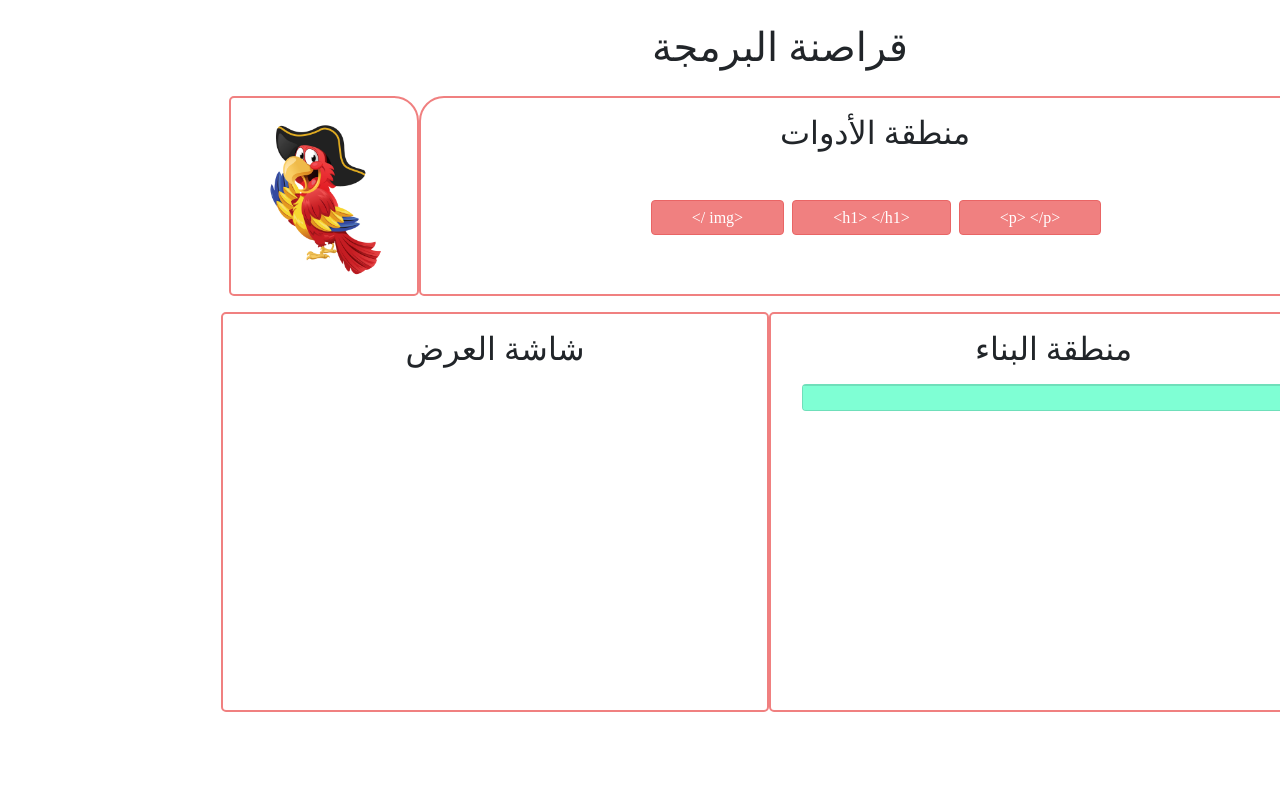
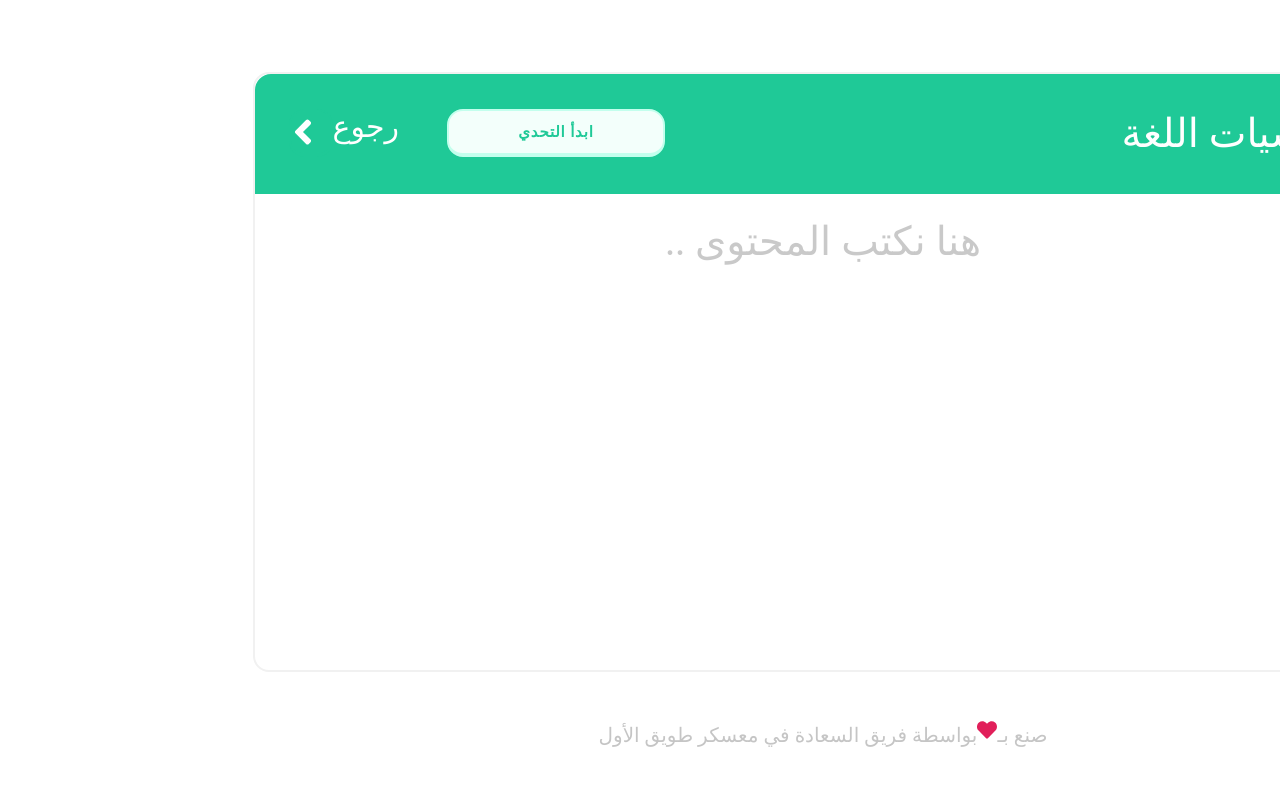
Before and after one commit to Pre1/code_pirates, a React (Create React App) app: page /level/content in a window 1280 px wide. Shown: the top 786 px of the page. Built offline with nearby package versions, Linux system fonts and the light colour scheme; a web font is replaced by a local one.

Commit message:
Create the main structure for content component

```diff
--- a/src/App.js
+++ b/src/App.js
@@ -8,12 +8,18 @@ import "bootstrap/dist/js/bootstrap.min.js";
 
 import "@atlaskit/css-reset";
 
+// Fontawesome
+import { FontAwesomeIcon } from "@fortawesome/react-fontawesome";
+import { faHeart } from "@fortawesome/free-solid-svg-icons";
+
 import style from "./assets/css/style.css";
 
 // Components
 import HomePage from "./Components/HomePage";
 import Playarea from "./Components/Level/PlayArea";
 import LevelList from "./Components/LevelList";
+import Content from "./Components/Level/CoursesContent";
+
 class App extends Component {
   render() {
     return (
@@ -21,10 +27,19 @@ class App extends Component {
         <div className="row justify-content-center mt-4">
           <Switch>
             <Route exact path="/" component={HomePage} />
+            <Route exact path="/level/content" component={Content} />
             <Route path="/level/:levelID" component={Playarea} />
             <Route path="/levels" component={LevelList} />
             <Redirect path="/levels" />
           </Switch>
+        </div>
+        <div className="row my-5 justify-content-center">
+          <span className="footer"> صنع بـ </span>
+          <FontAwesomeIcon className="footer footer-heart" icon={faHeart} />
+          <span className="footer">
+            {" "}
+            بواسطة فريق السعادة في معسكر طويق الأول
+          </span>
         </div>
       </div>
     );
--- /dev/null
+++ b/src/Components/Level/CoursesContent/index.js
@@ -0,0 +1,64 @@
+import React, { Component } from "react";
+import { Link } from "react-router-dom";
+import { connect } from "react-redux";
+
+// Fontawesome
+import { FontAwesomeIcon } from "@fortawesome/react-fontawesome";
+import { faAngleLeft } from "@fortawesome/free-solid-svg-icons";
+
+class CoursesContent extends Component {
+  render() {
+    return (
+      <div className="col-12 content-container mt-5">
+        <div className="col-12 content-header">
+          <div className="row">
+            <div className="col-6 text-right" style={{ fontSize: "40px" }}>
+              أساسيات اللغة
+            </div>
+            <div className="col-6 text-left">
+              <button className="col-5 ml-4 content-start-btn">
+                <Link
+                  to={
+                    this.props.levels[0].isAvailable &&
+                    `/level/${this.props.levels[0].id}`
+                  }
+                  style={{ color: "#1fc997", textDecoration: "none" }}
+                >
+                  ابدأ التحدي
+                </Link>
+              </button>
+              <Link
+                to={"/levels"}
+                style={{ color: "#16ab7f", textDecoration: "none" }}
+              >
+                <span
+                  className=" mr-4"
+                  style={{ fontSize: "30px", color: "#fff" }}
+                >
+                  رجوع
+                </span>
+                <button className="col-1 ml-1 content-back-btn">
+                  <FontAwesomeIcon
+                    style={{ color: "#fff", fontSize: "40px" }}
+                    icon={faAngleLeft}
+                  />
+                </button>
+              </Link>
+            </div>
+          </div>
+        </div>
+        <div className="col-12 mt-4">
+          <h1 style={{ color: "#c9c9c9" }}>هنا نكتب المحتوى ..</h1>
+        </div>
+      </div>
+    );
+  }
+}
+
+const mapStateToProps = state => {
+  return {
+    levels: state.levelsReducer.levels
+  };
+};
+
+export default connect(mapStateToProps)(CoursesContent);
--- a/src/Components/LevelList/LevelCard.js
+++ b/src/Components/LevelList/LevelCard.js
@@ -27,7 +27,12 @@ class LevelCard extends Component {
               </Link>
             </button>
             <button className="col-2 btn-light ml-4">
-              <img src={lightImg} />
+              <Link
+                to={level.isAvailable && `/level/content`}
+                style={{ color: "#fff", textDecoration: "none" }}
+              >
+                <img src={lightImg} />
+              </Link>
             </button>
           </div>
           <br />
--- a/src/Components/LevelList/index.js
+++ b/src/Components/LevelList/index.js
@@ -1,10 +1,6 @@
 import React, { Component } from "react";
 import { connect } from "react-redux";
 import pirateBird from "../../assets/images/pirateBird.png";
-
-// Fontawesome
-import { FontAwesomeIcon } from "@fortawesome/react-fontawesome";
-import { faHeart } from "@fortawesome/free-solid-svg-icons";
 
 // Components
 import LevelCard from "./LevelCard";
@@ -21,23 +17,17 @@ class LevelList extends Component {
 
     return (
       <div className="my-2">
-        <h2 className="mb-4" style={{ color: "#c5c5c5", fontSize: "60px" }}>
+        <h2
+          className="mb-4"
+          style={{
+            color: `${this.props.lang[0].titleColor}`,
+            fontSize: "60px"
+          }}
+        >
           {this.props.lang[0] && this.props.lang[0].name}
         </h2>
         <div className="row justify-content-center">{levelCards}</div>
         <br />
-
-        <div className="row my-5 justify-content-center">
-          {/* <h3 style={{ color: "#c5c5c5" }}>
-            صنع بـ بواسطة فريق السعادة من معسكر طويق الأول
-          </h3> */}
-          <span className="footer"> صنع بـ </span>
-          <FontAwesomeIcon className="footer footer-heart" icon={faHeart} />
-          <span className="footer">
-            {" "}
-            بواسطة فريق السعادة في معسكر طويق الأول
-          </span>
-        </div>
       </div>
     );
   }
--- a/src/assets/css/style.css
+++ b/src/assets/css/style.css
@@ -139,3 +139,97 @@ body {
  .footer-heart {
     color: #e11f5a;
  }
+
+ .content-container {
+    border: 2px solid #f1f1f1;
+    height: 100%;
+    min-height: 600px;
+    border-radius: 16px;
+    padding-left: 0px!important;
+    padding-right: 0px!important;
+ }
+
+ .content-header {
+    padding: 30px;
+    height: 100%;
+    min-height: 120px;
+    color: #fff;
+    background-color: #1fc997;
+    border-radius: 16px 16px 0px 0px;
+
+ }
+
+ .content-start-btn {
+    background-color: #fff;
+    color: #fff;
+    border-width: 2px 2px 4px;
+    border-color: #3db4c5;
+    border-radius: 16px;
+    border-style: solid;
+    cursor: pointer;
+    display: inline-block;
+    font-size: 15px;
+    line-height: 20px;
+    -webkit-tap-highlight-color: transparent;
+    text-align: center;
+    -ms-touch-action: manipulation;
+    touch-action: manipulation;
+    -webkit-transform: translateZ(0);
+    transform: translateZ(0);
+    transition: -webkit-filter .2s;
+    transition: filter .2s;
+    transition: filter .2s,-webkit-filter .2s;
+    -webkit-user-select: none;
+    -moz-user-select: none;
+    -ms-user-select: none;
+    user-select: none;
+    vertical-align: middle;
+    white-space: nowrap;
+    font-weight: 700;
+    letter-spacing: .8px;
+    text-transform: uppercase;
+    -webkit-box-flex: 0;
+    -ms-flex-positive: 0;
+    flex-grow: 0;
+    height: 48px;
+    background-color: #f3fffb;
+     border-color: #c3ffed;
+ }
+
+ .content-back-btn {
+    background-color: #fff;
+    color: #fff;
+    border-width: 2px 2px 4px;
+    border-color: #3db4c5;
+    border-radius: 16px;
+    border-style: solid;
+    cursor: pointer;
+    display: inline-block;
+    font-size: 15px;
+    line-height: 20px;
+    -webkit-tap-highlight-color: transparent;
+    text-align: center;
+    -ms-touch-action: manipulation;
+    touch-action: manipulation;
+    -webkit-transform: translateZ(0);
+    transform: translateZ(0);
+    transition: -webkit-filter .2s;
+    transition: filter .2s;
+    transition: filter .2s,-webkit-filter .2s;
+    -webkit-user-select: none;
+    -moz-user-select: none;
+    -ms-user-select: none;
+    user-select: none;
+    vertical-align: middle;
+    white-space: nowrap;
+    font-weight: 700;
+    letter-spacing: .8px;
+    text-transform: uppercase;
+    -webkit-box-flex: 0;
+    -ms-flex-positive: 0;
+    flex-grow: 0;
+    height: 48px;
+    background-color: #1fc997;
+    border-color: #1fc997;
+    padding-left: 0px!important;
+ }
--- a/src/store/reducers/languagesReducer.js
+++ b/src/store/reducers/languagesReducer.js
@@ -4,19 +4,25 @@ const initialState = {
   lang: [
     {
       id: 1,
-      name: "</ جزيرة HTML >",
+      name: "</ جـز يـرة HTML >",
+      imageUrl: "",
+      titleColor: "#ea6228",
       isAvailable: true,
       isPass: false
     },
     {
       id: 2,
-      name: "< CSS جزيرة />",
+      name: "</ جـز يـرة CSS >",
+      imageUrl: "",
+      titleColor: "#29a4d9",
       isAvailable: false,
       isPass: false
     },
     {
       id: 3,
-      name: "< JavaScript جزيرة />",
+      name: "</ جـز يـرة JavaScript >",
+      imageUrl: "",
+      titleColor: "#f6d43c",
       isAvailable: false,
       isPass: false
     }
```
